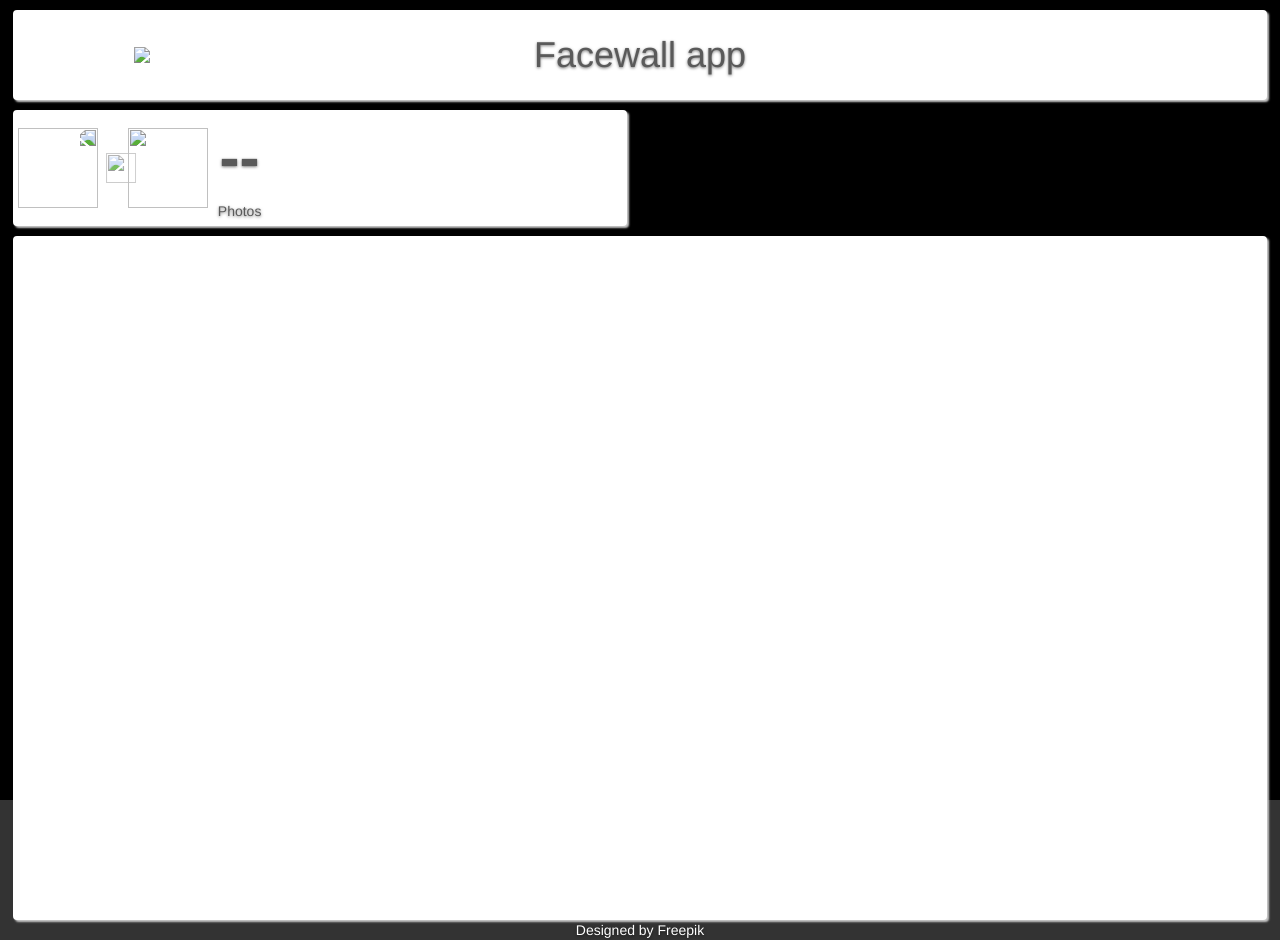
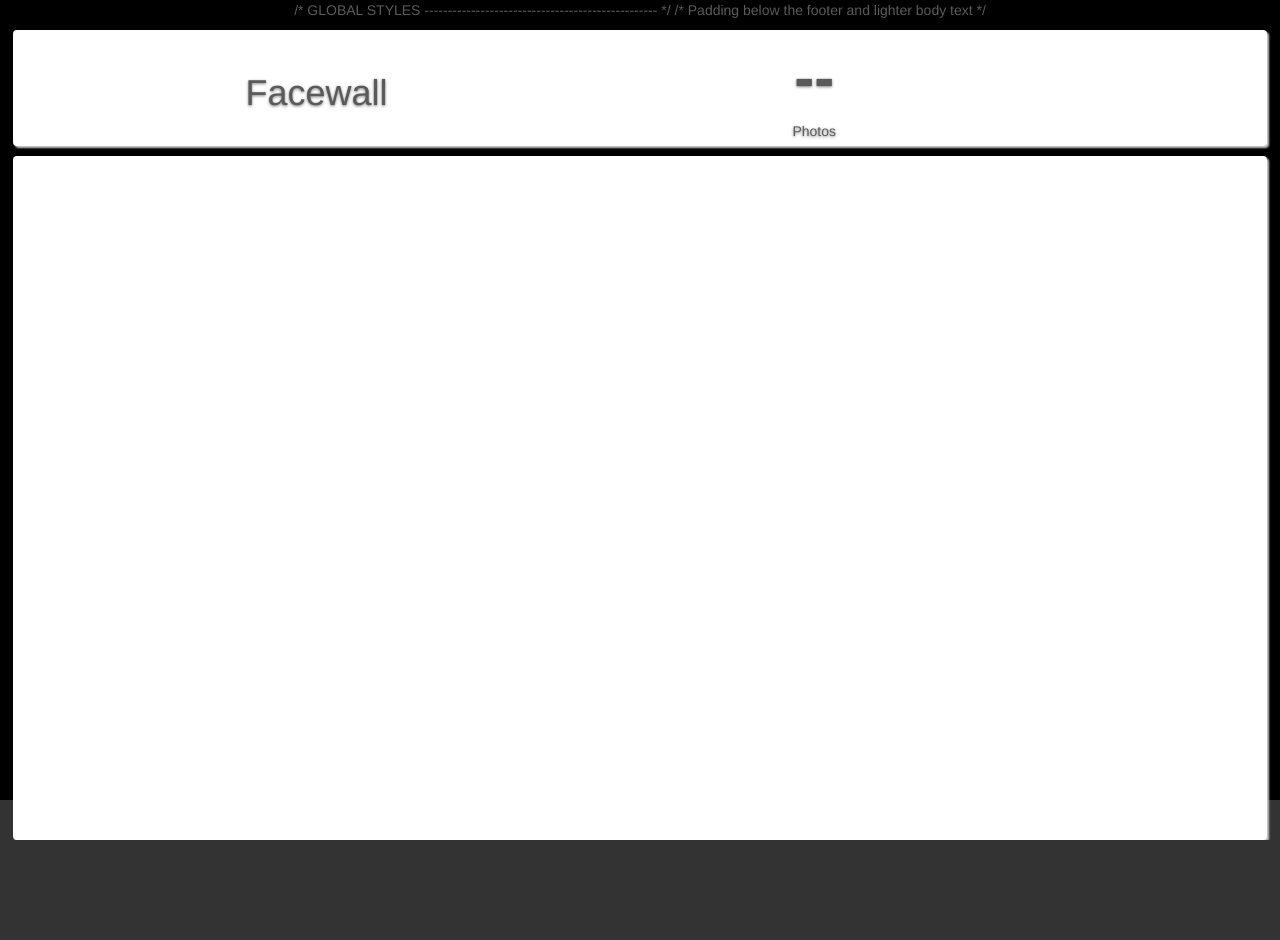
Before and after one commit to ricardosllm/fda-facewall, a plain HTML site: page index.html in a window 1280 px wide. After the commit the page ends 840 px from the top, so only its background shows below. Drawn offline with nearby package versions, Linux system fonts and the light colour scheme.

Commit message:
reverted last commit

```diff
--- a/index.html
+++ b/index.html
@@ -8,21 +8,23 @@
         <meta name="author" content="">
 
         <!-- Latest compiled and minified CSS -->
-    <link rel="stylesheet" href="//maxcdn.bootstrapcdn.com/bootstrap/3.3.4/css/bootstrap.min.css">
+        <link rel="stylesheet"
+              href="//maxcdn.bootstrapcdn.com/bootstrap/3.3.4/css/bootstrap.min.css">
 
         <!-- Optional theme -->
-    <link rel="stylesheet" href="//maxcdn.bootstrapcdn.com/bootstrap/3.3.4/css/bootstrap-theme.min.css">
-    <link rel="stylesheet" href="css/cover.css">
+        <link rel="stylesheet"
+              href="//maxcdn.bootstrapcdn.com/bootstrap/3.3.4/css/bootstrap-theme.min.css">
+        <link rel="stylesheet"
+              href="css/cover.css">
 
         <!-- Latest compiled and minified JavaScript -->
         <script data-main="js/photowall" src="js/lib/require.js"></script>
 
-
-    <style>
-
          /* GLOBAL STYLES
             -------------------------------------------------- */
          /* Padding below the footer and lighter body text */
+
+        <style>
 
          body {
              padding-bottom: 40px;
@@ -31,12 +33,10 @@
 
          }
          html {
-      /*background: url(images/bg.jpg) no-repeat center center fixed; */
              -webkit-background-size: cover;
              -moz-background-size: cover;
              -o-background-size: cover;
              background-size: cover;
-
          }
          h2{
              color: orange;
@@ -44,7 +44,11 @@
 
          }
          .playerpanel{
-      max-width:98% !important; margin:00px auto; padding-top:10px; padding-bottom:15px; background:black;
+             max-width:98% !important;
+             margin:00px auto;
+             padding-top:10px;
+             padding-bottom:15px;
+             background:black;
          }
          @media (min-width: 1080px)  {
              #playerhls_wrapper
@@ -81,7 +85,6 @@
          #btnSnap{
              position: relative;
          }
-
          #lblCamId, #lblCounter{
              position: relative;
              top: 0px;
@@ -94,16 +97,12 @@
              text-shadow: 0 1px 2px rgba(1,1,1,1);
              height: 30px;
              color: #ffffff !important;
-
-
          }
          #lblCounter{
              top: 60px;
-
              font-style: bold;
              font-size: 24px;
          }
-
          .imgSnap{
              width: 100px;
              margin: 0px 2px 0px 0px;
@@ -111,12 +110,8 @@
              float: left;
              display: block;
              text-align: center;
-      /*margin-left: auto;
-      margin-right: auto;
-      margin-bottom: 0px;*/
              opacity: 1;
              filter: alpha(opacity=100);
-
          }
          #imgContainer img:last-child {
              width: 75px;
@@ -133,11 +128,8 @@
              border-right: 10px solid #eeeeee;
              opacity: 1;
              filter: alpha(opacity=100);
-
          }
          #imgContainer{
-      /*text-align: left;*/
-      /*width: 380px;*/
              height: 371px;
              overflow: hidden;
              position: relative;
@@ -148,8 +140,6 @@
              z-index: 300;
              bottom: -6px;
              color: white;
-
-
          }
          .cameraicon{
              -moz-transform: scaleX(-1);
@@ -159,7 +149,6 @@
              filter: FlipH;
              -ms-filter: "FlipH";
          }
-
          .icon{
              width:80px;
              height:80px;
@@ -195,7 +184,6 @@
          .facethumbnail {
              width: 100%;
              height: auto;
-
          }
          .photowallpanel{
              width: 98%;
@@ -207,9 +195,6 @@
              -ms-transition: all 1s ease; /* IE 9 */
              -o-transition: all 1s ease; /* Opera */
              transition: all 1s ease;
-
-          /*border-radius: 10%;*/
-
              border-radius: 5%;
              border: solid 5px #eeeeee;
              overflow: hidden;
@@ -223,9 +208,12 @@
              -o-transform:scale(1.25); /* Opera */
              transform:scale(1.25);
          }
-     .imgmeta{ display: none;}
-    .row{margin: 0 0 0 0;}
-
+         .imgmeta{
+             display: none;
+         }
+         .row{
+             margin: 0 0 0 0;
+         }
          @-webkit-keyframes arrow-right {
              0%   { opacity: 0;}
              100% { opacity: 1;
@@ -248,36 +236,24 @@
         </style>
 
     </head>
-
     <body>
         <div class=" " style="width:100%;" >
             <div class="cameracell dashboardpanel" style="width:98%;">
                 <table width="80%">
                     <tr>
-            <td width=20%><img src="images/big_pbaws_logo_300px.jpg" style="width:auto;height:50px;margin-top:10px; "/></td>
                         <td width=60%>
-              <h1>Facewall app</h1>
+                            <h1>Facewall</h1>
                         </td>
+                        <td style="text-align:center;padding-left:10px;padding-right:10px;">
+                            <span id="lblraws3counter" class="counter"> -- </span><br>Photos
+                        </td>
+
                     </tr>
                 </table>
             </div>
-      <div class="cameracell dashboardpanel" style="width:20%;display:none;"><img src="images/big_pbaws_logo_300px.jpg" style="width:120px;height:auto;margin-top: 15px;display:none;"/></div>
-      <div class="cameracell dashboardpanel" style="width:48%;">
-        <table>
-          <tr>
-            <td><img src="images/Deck_SecurityCamera.png" class="cameraicon icon"/></td>
-            <td>
-              <div class="writephoto" style="margin-left:0px;margin-right:0px;">
-                <img src="images/right208.svg" class="arrowright"  />
-              </div>
-            </td>
-            <td><img src="images/S3-Bucket.svg" class="icon" /><td>
-            <td style="text-align:center;padding-left:10px;padding-right:10px;">
-                <span id="lblraws3counter" class="counter"> -- </span><br>Photos
-
-            </td>
-          </tr>
-        </table>
+            <div class="cameracell dashboardpanel" style="width:20%;display:none;">
+                <img src="images/big_pbaws_logo_300px.jpg"
+                     style="width:120px;height:auto;margin-top: 15px;display:none;"/>
             </div>
             <div class="cameracell dashboardpanel" style="display:none;">
                 <table>
@@ -289,29 +265,30 @@
                     </tr>
                 </table>
             </div>
-
             <div class="cameracell dashboardpanel" style="width:15%;display:none;">
                 <table width="100%">
                     <tr>
                         <td style="padding-top:16px;">
-                <button id="btnStream" class="btn btn-danger btn-lg " label-active="Stop streaming" label-inactive="Start streaming" style="width100%;">Start Streaming</button>
+                            <button id="btnStream"
+                                    class="btn btn-danger btn-lg "
+                                    label-active="Stop streaming"
+                                    label-inactive="Start streaming"
+                                    style="width100%;">
+                                Start Streaming
+                            </button>
                         </td>
                     </tr>
                 </table>
             </div>
-
         </div>
         <div style="clear:both"></div>
         <div class="cameracell photowallpanel" >
             <div id="box-container">
                 <div id="entry-list" class="row">
-                </div> <!-- .entry-list -->
                 </div>
-              <div id="last-timestamp" style="padding-top:20px; padding-left:20px;"></div>
-
-
             </div>
-
-    <a href="http://www.freepik.com/free-vector/avatars-in-cartoon-style_766799.htm">Designed by Freepik</a>
+            <div id="last-timestamp" style="padding-top:20px; padding-left:20px;">
+            </div>
+        </div>
     </body>
 </html>
```
Lines whose indentation alone changed are shown as unchanged.
